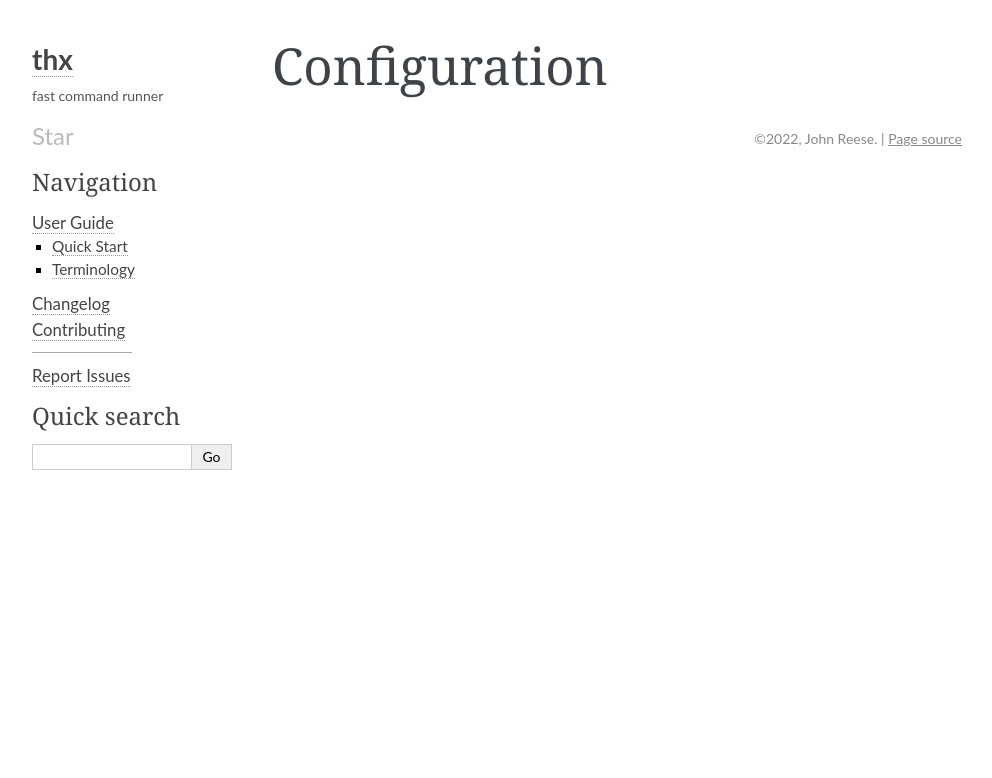
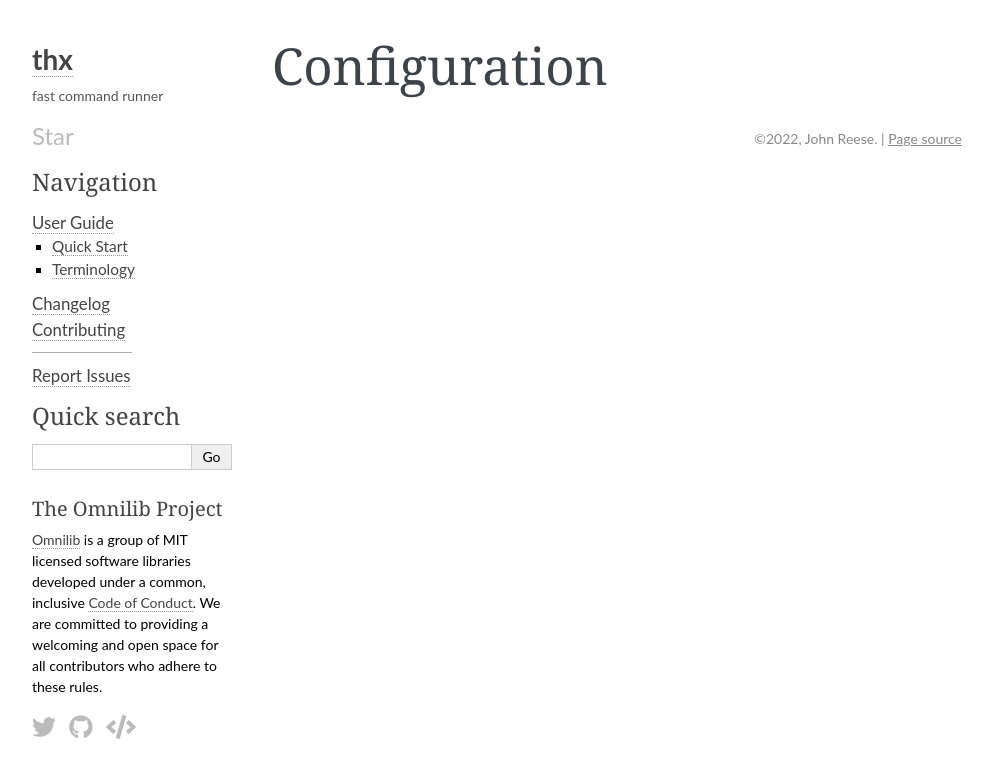
Before and after one commit to omnilib/thx, a Sphinx documentation site: the page built from docs/config.rst, in a window 1280 px wide. Shown: the top 778 px of the page, without its empty margins (148-1140 px from the left). Built offline with Sphinx 7.4.7, drawn with Linux system fonts in a browser that asks for light colours; some web fonts are replaced.

Commit message:
Move project to omnilib

```diff
--- a/docs/conf.py
+++ b/docs/conf.py
@@ -66,12 +66,12 @@
     "fixed_sidebar": True,
     "badge_branch": "main",
     "github_button": False,
-    "github_user": "jreese",
+    "github_user": "omnilib",
     "github_repo": "thx",
     "show_powered_by": False,
     "sidebar_collapse": False,
     "extra_nav_links": {
-        "Report Issues": "https://github.com/jreese/thx/issues",
+        "Report Issues": "https://github.com/omnilib/thx/issues",
     },
     "font_family": "lato, Helvetica, sans-serif",
     "code_font_family": (
@@ -89,7 +89,7 @@
         "navigation.html",
         "relations.html",
         "searchbox.html",
-        # "omnilib.html",
+        "omnilib.html",
     ],
 }
 
--- a/pyproject.toml
+++ b/pyproject.toml
@@ -7,7 +7,7 @@
 author = "John Reese"
 author-email = "john@noswap.com"
 description-file = "README.rst"
-home-page = "https://github.com/jreese/thx"
+home-page = "https://github.com/omnilib/thx"
 requires = [
     "aioitertools >= 0.10.0b1",
     "click >= 8.0",
```
Also changed, not shown: README.rst (+6 -6 lines).
